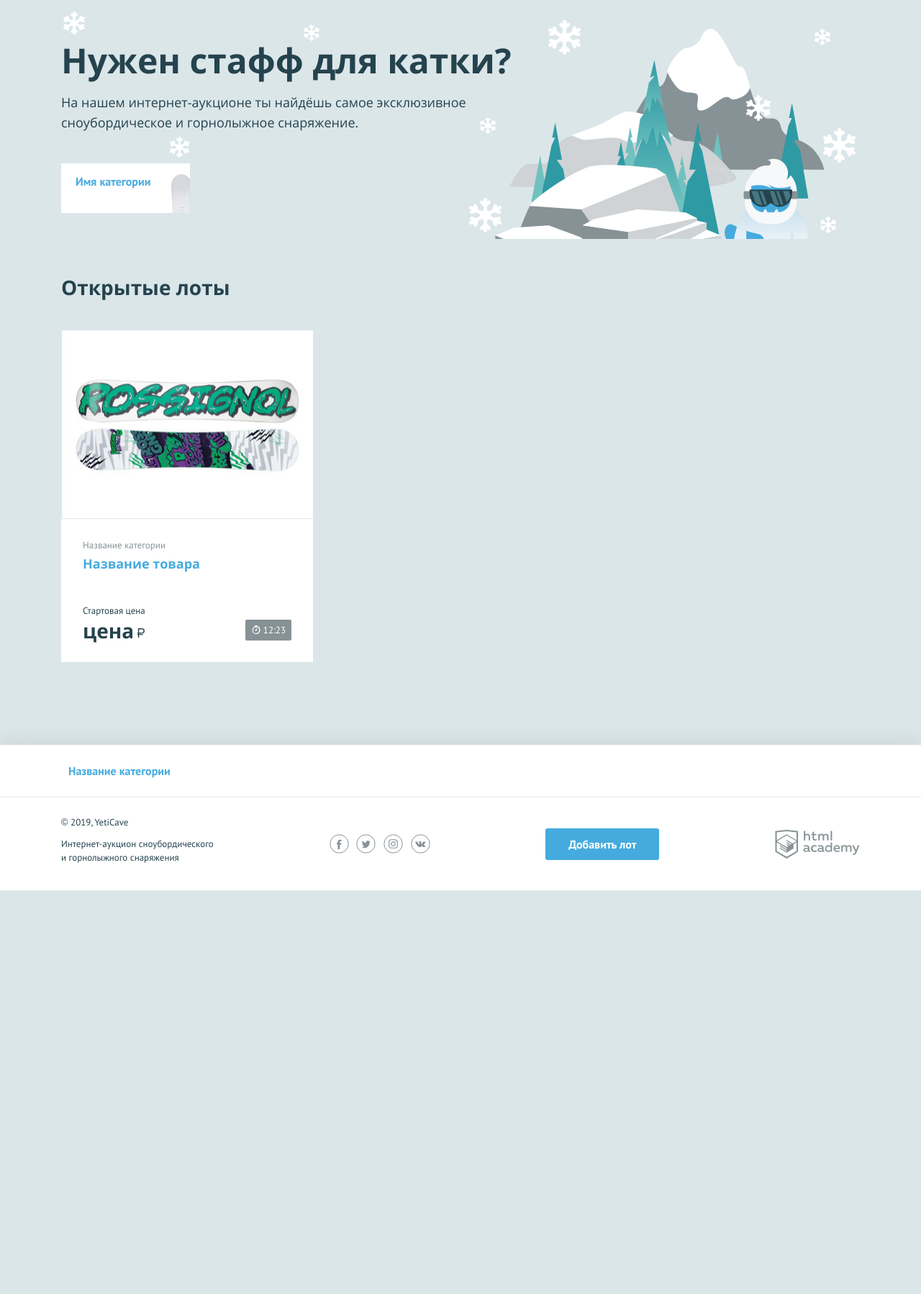
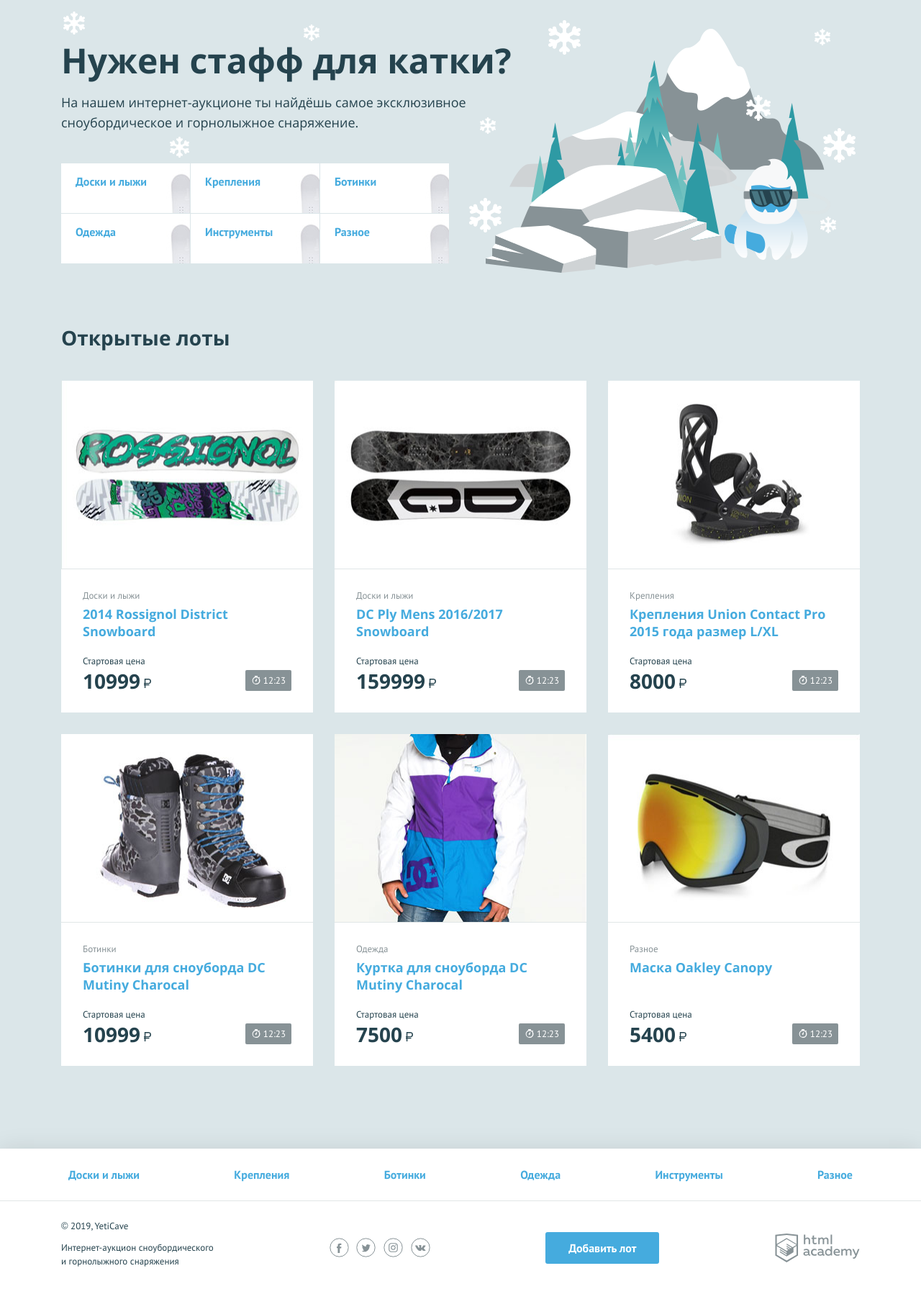
Before and after one commit to htmlacademy-php/77339-yeticave-1, a PHP site: page / in a window 1280 px wide. Shown: the part 107-1905 px from the top of the page at 72% size. Before the commit the page ends 1344 px from the top, so only its background shows below. Run offline with PHP 8.4, Linux system fonts and the light colour scheme.

Commit message:
добавление карточек товаров

```diff
--- a/index.php
+++ b/index.php
@@ -1,7 +1,46 @@
 <?php
 $is_auth = rand(0, 1);
 
-$user_name = "Антон Башко"; // укажите здесь ваше имя
+$user_name = "Антон Башко";
+$categories = ["Доски и лыжи", "Крепления", "Ботинки", "Одежда", "Инструменты", "Разное"];
+$items =[
+    [
+        'name' => '2014 Rossignol District Snowboard',
+        'categorie' => 'Доски и лыжи',
+        'price' => 10999,
+        'pic' => 'img/lot-1.jpg'
+    ],
+    [
+        'name' => 'DC Ply Mens 2016/2017 Snowboard',
+        'categorie' => 'Доски и лыжи',
+        'price' => 159999,
+        'pic' => 'img/lot-2.jpg'
+    ],
+    [
+        'name' => 'Крепления Union Contact Pro 2015 года размер L/XL',
+        'categorie' => 'Крепления',
+        'price' => 8000,
+        'pic' => 'img/lot-3.jpg'
+    ],
+    [
+        'name' => 'Ботинки для сноуборда DC Mutiny Charocal',
+        'categorie' => 'Ботинки',
+        'price' => 10999,
+        'pic' => 'img/lot-4.jpg'
+    ],
+    [
+        'name' => 'Куртка для сноуборда DC Mutiny Charocal',
+        'categorie' => 'Одежда',
+        'price' => 7500,
+        'pic' => 'img/lot-5.jpg'
+    ],
+    [
+        'name' => 'Маска Oakley Canopy',
+        'categorie' => 'Разное',
+        'price' => 5400,
+        'pic' => 'img/lot-6.jpg'
+    ]
+];
 ?>
 <!DOCTYPE html>
 <html lang="ru">
@@ -52,10 +91,15 @@
         <h2 class="promo__title">Нужен стафф для катки?</h2>
         <p class="promo__text">На нашем интернет-аукционе ты найдёшь самое эксклюзивное сноубордическое и горнолыжное снаряжение.</p>
         <ul class="promo__list">
-            <!--заполните этот список из массива категорий-->
+            <?php
+            $index = 0;
+            $num = count($categories);
+            while ($index < $num): ?>
             <li class="promo__item promo__item--boards">
-                <a class="promo__link" href="pages/all-lots.html">Имя категории</a>
+                <a class="promo__link" href="pages/all-lots.html"><?=$categories[$index];?></a>
             </li>
+            <?php $index++; ?>
+            <?php endwhile; ?>
         </ul>
     </section>
     <section class="lots">
@@ -63,18 +107,18 @@
             <h2>Открытые лоты</h2>
         </div>
         <ul class="lots__list">
-            <!--заполните этот список из массива с товарами-->
+            <?php foreach ($items as $key => $value): ?>
             <li class="lots__item lot">
                 <div class="lot__image">
-                    <img src="img/lot-1.jpg" width="350" height="260" alt="">
+                    <img src="<?=$value['pic'];?>" width="350" height="260" alt="">
                 </div>
                 <div class="lot__info">
-                    <span class="lot__category">Название категории</span>
-                    <h3 class="lot__title"><a class="text-link" href="pages/lot.html">Название товара</a></h3>
+                    <span class="lot__category"><?=$value['categorie'];?></span>
+                    <h3 class="lot__title"><a class="text-link" href="pages/lot.html"><?=$value['name'];?></a></h3>
                     <div class="lot__state">
                         <div class="lot__rate">
                             <span class="lot__amount">Стартовая цена</span>
-                            <span class="lot__cost">цена<b class="rub">р</b></span>
+                            <span class="lot__cost"><?=$value['price'];?><b class="rub">₽</b></span>
                         </div>
                         <div class="lot__timer timer">
                             12:23
@@ -82,6 +126,7 @@
                     </div>
                 </div>
             </li>
+            <?php endforeach; ?>
         </ul>
     </section>
 </main>
@@ -90,10 +135,15 @@
 <footer class="main-footer">
     <nav class="nav">
         <ul class="nav__list container">
-            <!--заполните этот список из массива категорий-->
+            <?php
+            $index = 0;
+            $num = count($categories);
+            while ($index < $num): ?>
             <li class="nav__item">
-                <a href="pages/all-lots.html">Название категории</a>
+                <a href="pages/all-lots.html"><?=$categories[$index];?></a>
             </li>
+            <?php $index++; ?>
+            <?php endwhile; ?>
         </ul>
     </nav>
     <div class="main-footer__bottom container">
```
